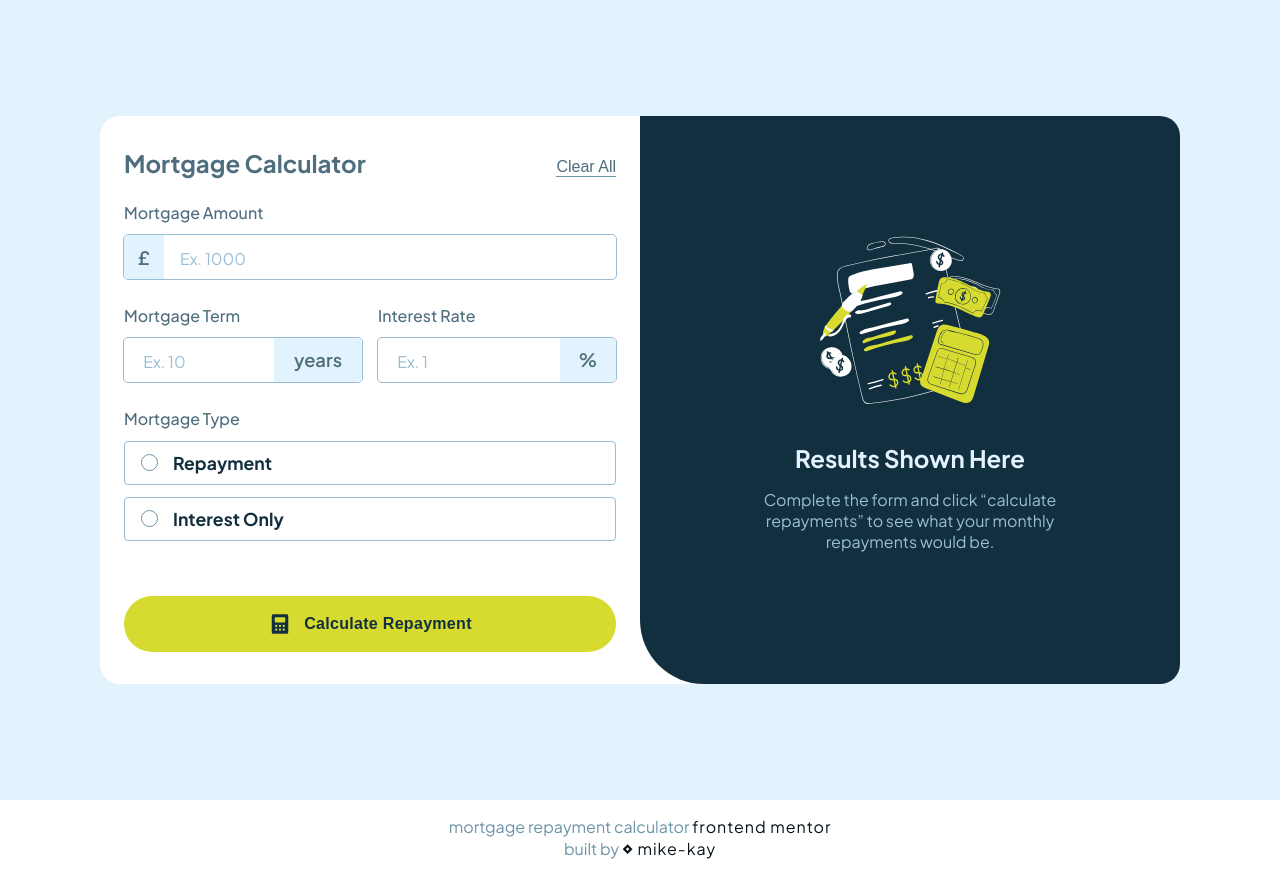
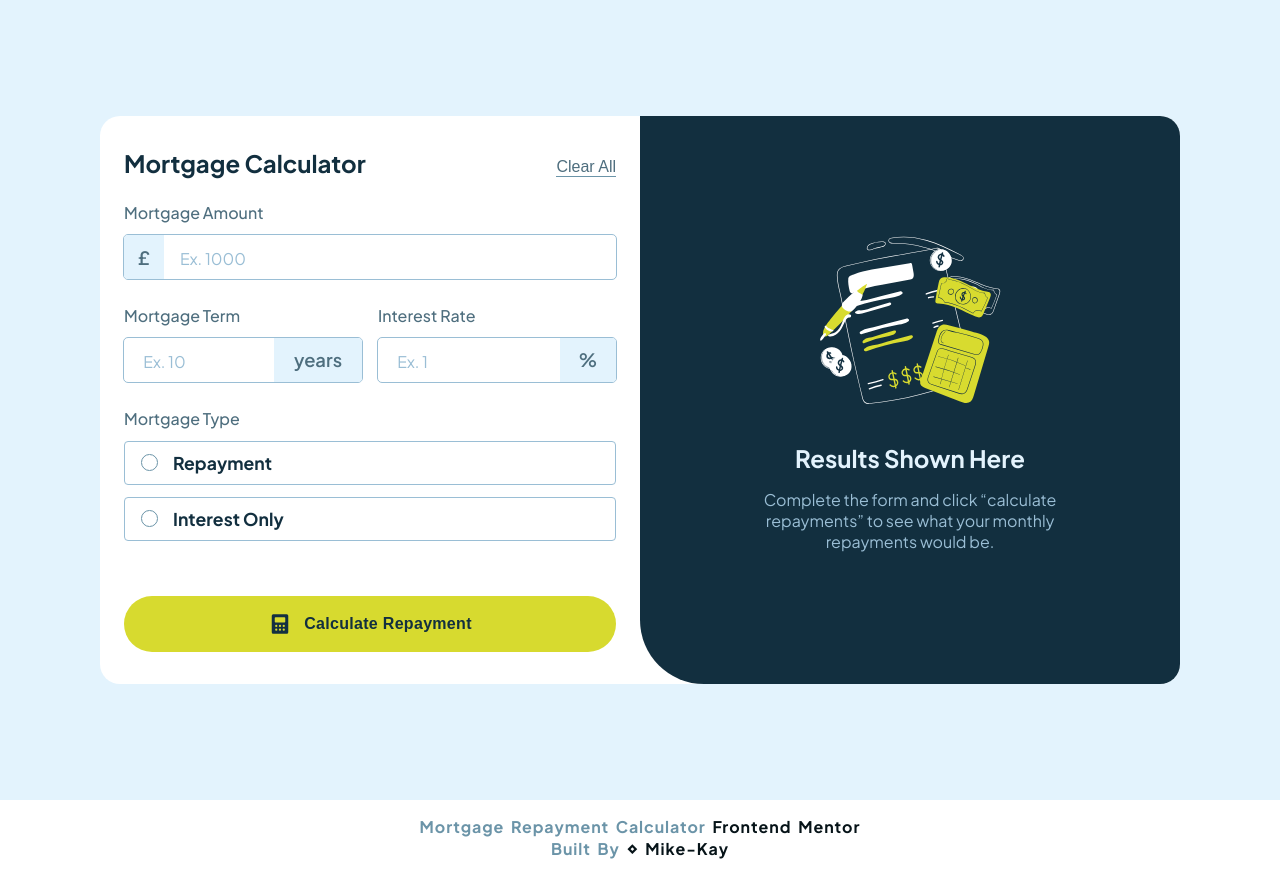
Before and after one commit to Mike-Kay/02-mortgage-repayment-calculator-main, a plain HTML site: page index.html in a window 1280 px wide. Drawn offline with Linux system fonts and the light colour scheme.

Commit message:
updated styles.css

```diff
--- a/styles.css
+++ b/styles.css
@@ -19,8 +19,6 @@
   --transition: all 0.3s linear;
   --spacing: 0.1rem;
   --radius: 0.25rem;
-  --light-shadow: 0 5px 15px rgba(0, 0, 0, 0.1);
-  --dark-shadow: 0 5px 15px rgba(0, 0, 0, 0.2);
   --max-width: 1200px;
   --fixed-width: 620px;
 }
@@ -66,9 +64,10 @@ button {
   color: var(--clr-Slate-500);
   padding: 1rem 0;
   text-align: center;
-}
-.footer h4 {
+  text-transform: capitalize;
+  font-weight: bold;
   word-spacing: 3px;
+  letter-spacing: 0.9px;
 }
 .footer-link {
   color: var(--clr-Slate-1000);
@@ -108,7 +107,7 @@ Form
   gap: 0.5rem;
   margin-bottom: 1.5rem;
 }
-.header h2 {
+.header h1 {
   color: var(--clr-Slate-900);
 }
 .clearAll-btn {
```
